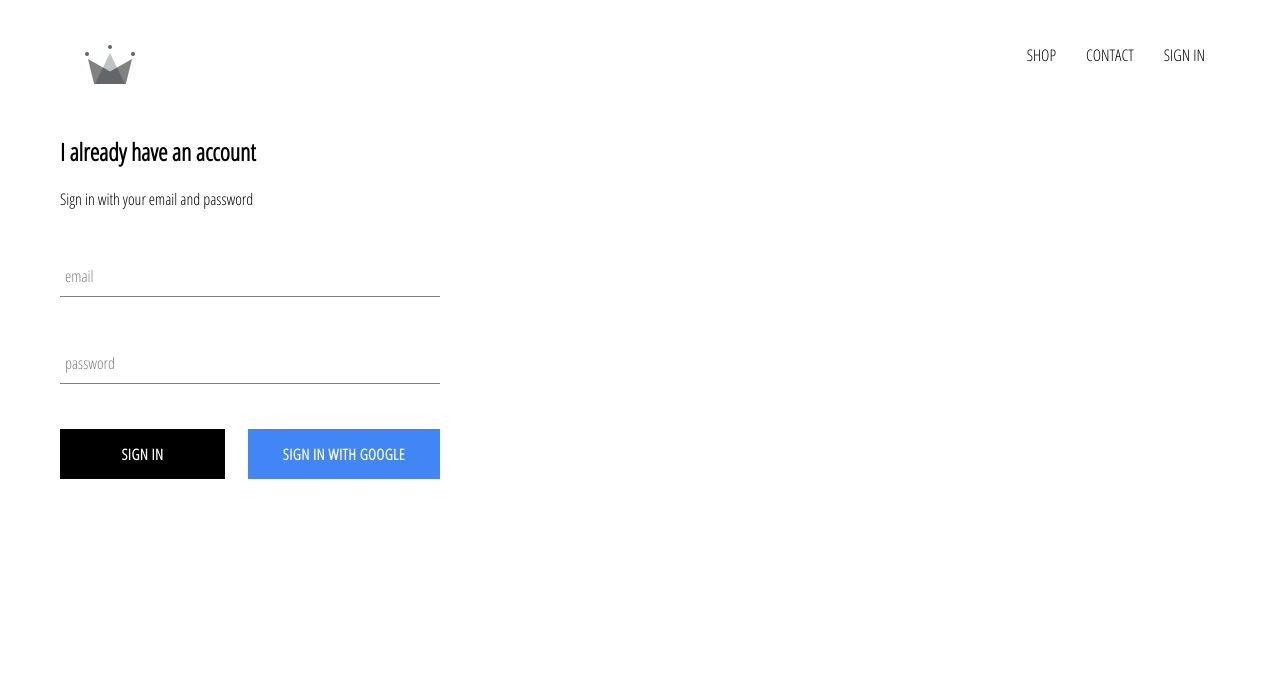
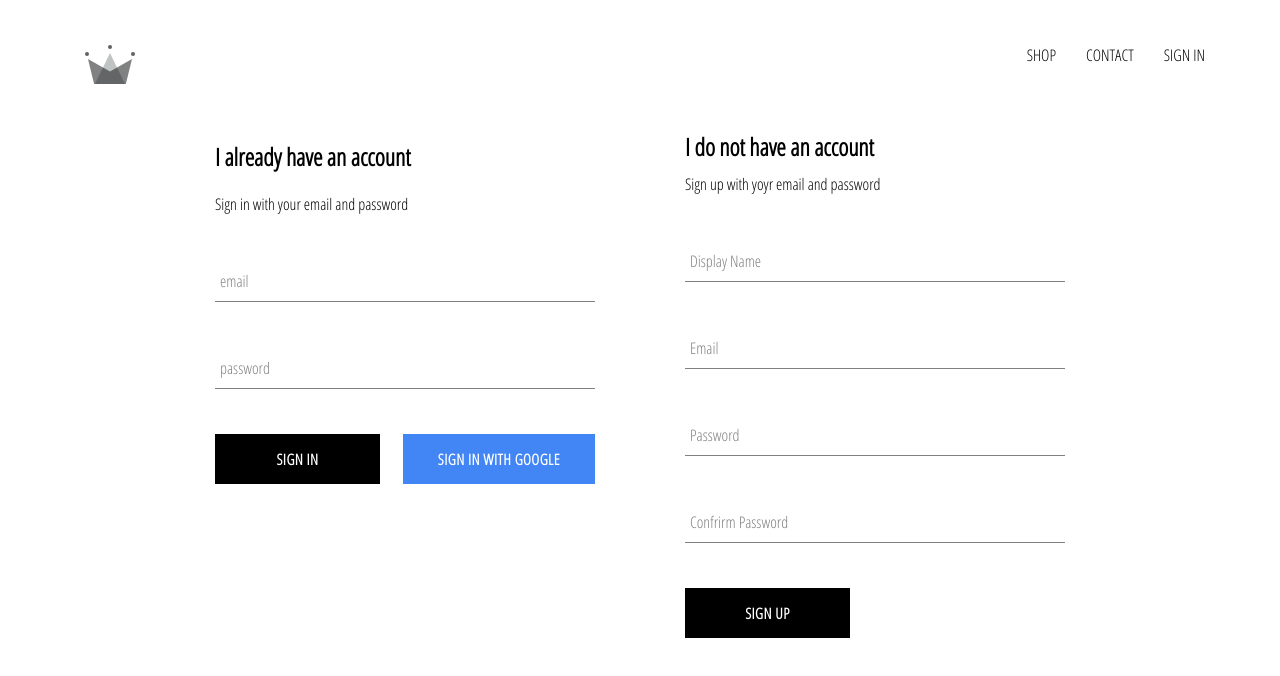
Before and after one commit to andreia-n/crwn-clothing, a React (Create React App) app: page /signin in a window 1280 px wide. Shown: the top 676 px of the page. Built offline with nearby package versions, Linux system fonts and the light colour scheme; no server answers.

Commit message:
implemented firebase utils, included ability to store authenticated users into our firestore database

```diff
--- a/src/App.js
+++ b/src/App.js
@@ -6,7 +6,7 @@
 import ShopPage from './pages/shop/shop.component';
 import Header from './components/header/header.component';
 import SignInAndSingUpPage from './pages/signin-and-signup/signin-and-signup.component';
-import {auth} from './firebase/firebase.utils';
+import {auth, createUserProfileDocument} from './firebase/firebase.utils';
 
 
 class App extends React.Component {
@@ -21,9 +21,24 @@
 
 
   componentDidMount(){
-  this.unsubscribeFromAuth =  auth.onAuthStateChanged(user => {
-      this.setState({currentUser: user});
-    })
+  this.unsubscribeFromAuth =  auth.onAuthStateChanged(async userAuth => {
+      if(userAuth) {
+        const  userRef = await createUserProfileDocument(userAuth);
+
+        userRef.onSnapshot(snapShot => {
+            this.setState({
+              currentUser:{
+                id: snapShot.id,
+                ...snapShot.data()
+              }
+            })
+
+        });
+      }
+
+        this.setState({currentUser: userAuth});
+
+    });
   }
 
   componentWillUnmount(){
--- /dev/null
+++ b/src/components/sign-up/sign-up.component.jsx
@@ -0,0 +1,101 @@
+import React from 'react';
+import FormInput from '../../components/form-input/form-input.component';
+import CustomButton from '../../components/custom-button/custom-button.component';
+import {auth, createUserProfileDocument} from '../../firebase/firebase.utils';
+import './sign-up.styles.scss';
+
+class SignUp extends React.Component {
+    constructor(){
+        super();
+        this.state={
+            displayName:'',
+            email:'',
+            password:'',
+            confirmPassword:''
+        }
+    }
+
+  handleSubmit = async event => {
+      event.preventDefault();
+
+      const {displayName, email, password, confirmPassword} = this.state;
+
+      if(password !== confirmPassword){
+        alert('password dont match');
+        return;
+      }
+
+      try{
+
+            const {user} = await auth.createUserWithEmailAndPassword(email, password);
+           await  createUserProfileDocument(user, {displayName});
+           this.setState(
+            {
+                displayName:'',
+                email:'',
+                password:'',
+                confirmPassword:''
+            });
+
+      }catch(error){
+            console.error(error);
+      }
+  };
+
+  handleChange = event => {
+      const {name, value} = event.target;
+      this.setState({[name]: value})
+  };
+    render(){
+        const {displayName, email, password, confirmPassword} = this.state;
+        return(
+            <div className='sign-up'>
+                <h2 className='title'>I do not have an account</h2>
+                <span>Sign up with yoyr email and password</span>
+
+                <form className='sign-up-form' onSubmit={this.handleSubmit}>
+
+                <FormInput
+                        type='text'
+                        name='displayName'
+                        value={displayName}
+                        onChange={this.handleChange}
+                        label='Display Name'
+                        required
+                    />
+                    <FormInput
+                        type='email'
+                        name='email'
+                        value={email}
+                        onChange={this.handleChange}
+                        label='Email'
+                        required
+                    />
+
+                    <FormInput
+                        type='password'
+                        name='password'
+                        value={password}
+                        onChange={this.handleChange}
+                        label='Password'
+                        required
+                    />
+                    <FormInput
+                        type='password'
+                        name='confirmPassword'
+                        value={confirmPassword}
+                        onChange={this.handleChange}
+                        label='Confrirm Password'
+                        required
+                    />
+                    <CustomButton type='submit'>SIGN UP</CustomButton>
+                </form>
+            </div>
+        );
+    }
+}
+
+
+
+
+export default SignUp;
--- /dev/null
+++ b/src/components/sign-up/sign-up.styles.scss
@@ -0,0 +1,9 @@
+.sign-up{
+    display: flex;
+    flex-direction: column;
+    width: 380px;
+
+    .title{
+        margin:10px 0;
+    }
+}
--- a/src/firebase/firebase.utils.js
+++ b/src/firebase/firebase.utils.js
@@ -14,7 +14,31 @@
     measurementId: "G-M7HPDE1XKV"
   };
 
+export const createUserProfileDocument = async (userAuth, additionalData) => {
+  if(!userAuth) return;
 
+  const userRef = firestore.doc(`users/${userAuth.uid}`);
+
+  const snapShot = await userRef.get();
+
+  if(!snapShot.exists) {
+    const {displayName, email} = userAuth;
+    const createdAt = new Date();
+
+    try {
+        await userRef.set({
+          displayName,
+          email,
+          createdAt,
+          ...additionalData
+        })
+    }catch(error){
+        console.log('error creating user', error.message);
+    }
+  }
+
+  return userRef;
+};
   firebase.initializeApp(config);
 
   export const auth = firebase.auth();
--- a/src/pages/signin-and-signup/signin-and-signup.component.jsx
+++ b/src/pages/signin-and-signup/signin-and-signup.component.jsx
@@ -1,11 +1,12 @@
 import React from 'react';
 import SignIn from '../../components/sign-in/sign-in.component';
 import './signin-and-signup.styles.scss';
-
+import SignUp from '../../components/sign-up/sign-up.component';
 
 const SignInAndSingUpPage = () => (
     <div className='sign-in-and-sing-up'>
         <SignIn/>
+        <SignUp />
     </div>
 )
 
--- a/src/pages/signin-and-signup/signin-and-signup.styles.scss
+++ b/src/pages/signin-and-signup/signin-and-signup.styles.scss
@@ -0,0 +1,6 @@
+.sign-in-and-sing-up{
+    width: 850px;
+    display: flex;
+    justify-content: space-between;
+    margin: 30px auto;
+}
```
